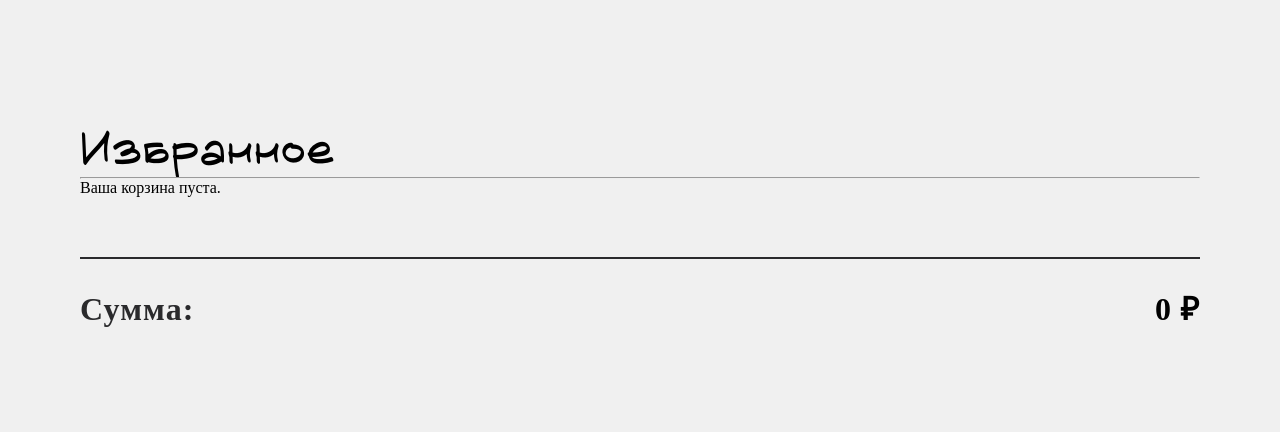
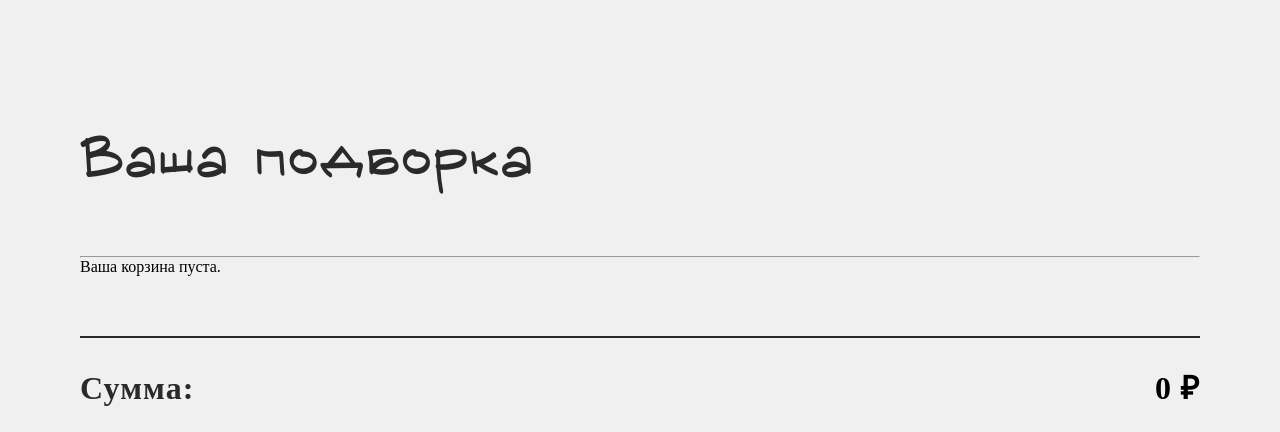
Before and after one commit to Longin-Khibovskiy/tyemood, a PHP site: page /basket in a window 1280 px wide. Shown: the part 162-594 px from the top of the page. Run offline with PHP 8.4, Linux system fonts and the light colour scheme; data comes from the database, SQL or seed files in the repository; data that the repository does not hold is empty; some web fonts are replaced.

Commit message:
fix basket

```diff
--- a/css/index.css
+++ b/css/index.css
@@ -1482,6 +1482,11 @@ section.faq {
     flex-direction: column;
 }
 
+.baskets_container h2 {
+    color: var(--primary-jet);
+    margin-bottom: 64px;
+}
+
 .baskets_container .product_basket_like {
     margin-top: 8px;
     display: flex;
--- a/pages/basket.php
+++ b/pages/basket.php
@@ -20,7 +20,7 @@ $summ = 0;
 ?>
 <section class="basket">
     <div class="baskets_container">
-        <h3>Избранное</h3>
+        <h2>Ваша подборка</h2>
         <hr>
         <?php
         $stmt = $link->prepare("
```
